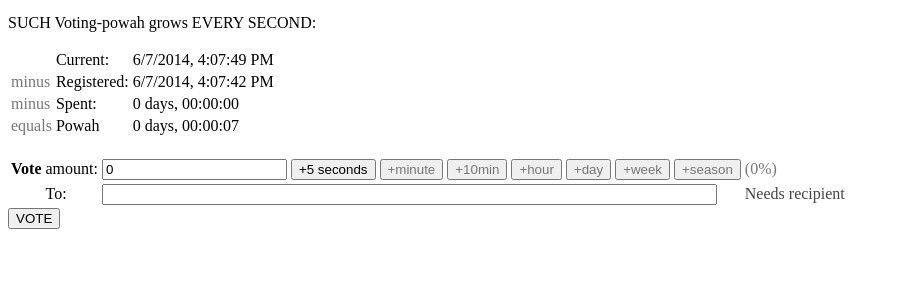
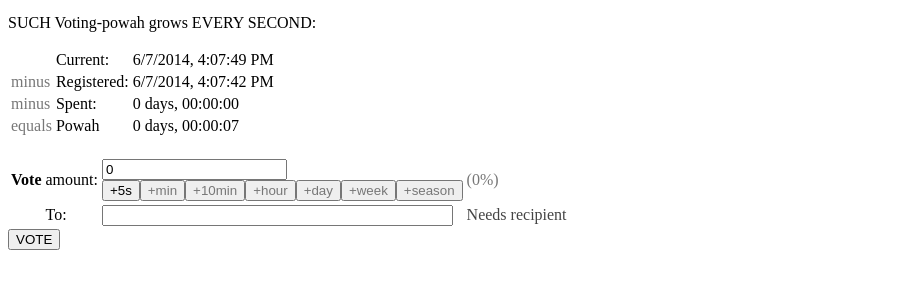
Before and after one commit to o-jasper/VOTE_MINIONS, a plain HTML site: page index.html in a window 1280 px wide. Both pictures are taken after a click on the button "Grow your powah!". Shown: the part 100-388 px from the top of the page, without its empty margins (0-900 px from the left). Drawn offline with Linux system fonts and the light colour scheme.

Commit message:
The list of buttons is automatically added now.

```diff
--- a/index.html
+++ b/index.html
@@ -27,13 +27,8 @@
 <table id="entry_table">
 <tr><td><b>Vote</b></td><td>amount:</td><td>
     <input type="number" id="spend_time" value="0" onkeyup="update_spend_time()" onchange="update_spend_time();">
-    <button id="+5s"    onclick="add_amount(5)">+5 seconds</button>
-    <button id="+min"    onclick="add_amount(60)">+minute</button>
-    <button id="+10min"  onclick="add_amount(600)">+10min</button>
-    <button id="+hour"   onclick="add_amount(3600)">+hour</button>
-    <button id="+day"    onclick="add_amount(86400)">+day</button>
-    <button id="+week"   onclick="add_amount(604800)">+week</button>
-    <button id="+season" onclick="add_amount(7889400)">+season</button>
+    <br>
+    <span id="increment_buttons"></span>
 </td><td id="amount_note"></td></tr>
 <br>
 <tr><td></td><td>To:</td><td>
--- a/js.js
+++ b/js.js
@@ -34,6 +34,9 @@ var spend_addr  = document.getElementById("spend_addr");
 var amount_note     = document.getElementById("amount_note");
 var spend_addr_note = document.getElementById("spend_addr_note");
 
+var increment_buttons_p = false;
+var increment_buttons = [["+5s", 5], ["+min", 60], ["+10min", 600], ["+hour", 3600],
+                         ["+day", 86400], ["+week", 604800], ["+season", 7889400]]
 
 var vote_address = "TODO";
 
@@ -114,15 +117,14 @@ function update_spend_time()
       notition(amount_note, 'note', '(' + pct + '%)');
       old_spend_val = spend_time.value;
     }
-    t = power_available()/1 - spend_time.value/1;
-    // NOTE may want to use this list to also create the buttons?
-    buttons = [["+5s", 5], ["+min", 60], ["+10min", 600], ["+hour", 3600],
-               ["+day", 86400], ["+week", 604800], ["+season", 7889400]]
-    for(var i = 0 ; i< buttons.length ; i++)
-    {  if( t < buttons[i][1] ) // Not enough for adding this much.
-       { ge_set_innerHTML(buttons[i][0],   null, 'note'); }
-       else
-       { ge_set_innerHTML(buttons[i][0],   null, ''); }
+    if( increment_buttons_p )
+    {   t = power_available()/1 - spend_time.value/1;
+        for(var i = 0 ; i< increment_buttons.length ; i++)
+        {  if( t < increment_buttons[i][1] ) // Not enough for adding this much.
+           { ge_set_innerHTML(increment_buttons[i][0], null, 'note'); }
+           else
+           { ge_set_innerHTML(increment_buttons[i][0], null, ''); }
+        }
     }
 }
 
@@ -219,12 +221,32 @@ function sir_pokington()
     setTimeout(function(){ sir_pokington(); }, pokingtons_patience);
 }
 
+function create_increment_buttons()
+{
+    element = document.getElementById("increment_buttons");
+    if( element!=null )
+    {   increment_buttons_p = true;
+        string = "";
+        for(var i = 0 ; i< increment_buttons.length ; i++)
+        {  info = increment_buttons[i];
+           string += '<button id="' + info[0];
+           string += '" onclick="add_amount(' + info[1] + ')">'
+           if(info.length == 2)
+           {  string += info[0]; }
+           else
+           {  string += info[2]; }
+           string += '</button>';
+        }
+        element.innerHTML = string;
+    }
+}
 
 function register()
 {   var_from_time = date.getTime()/1000;
     var_registered = var_from_time;
     voting(false);
     update_power_time();
+    create_increment_buttons();
 
     sir_pokington();
 }
```
